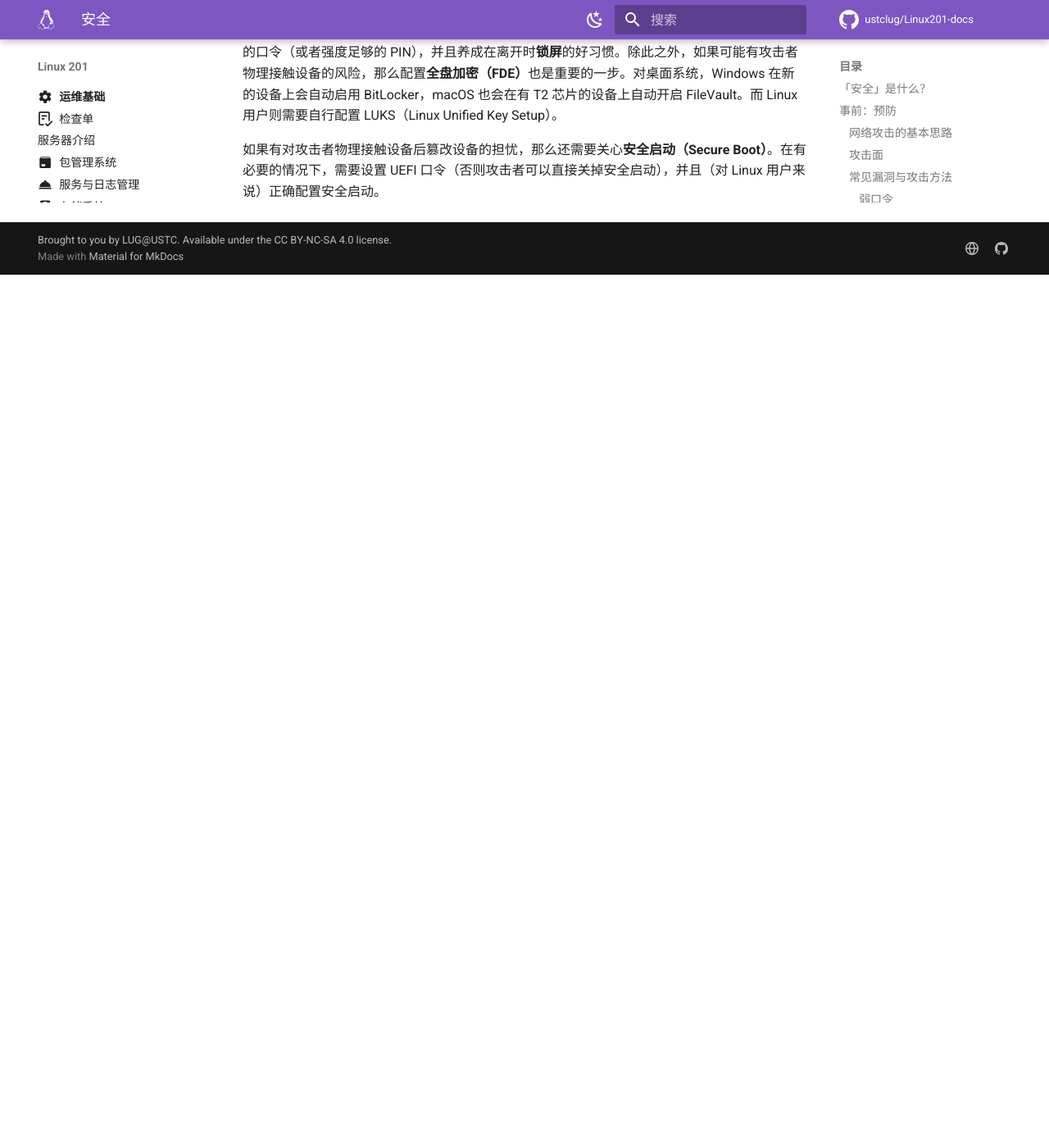
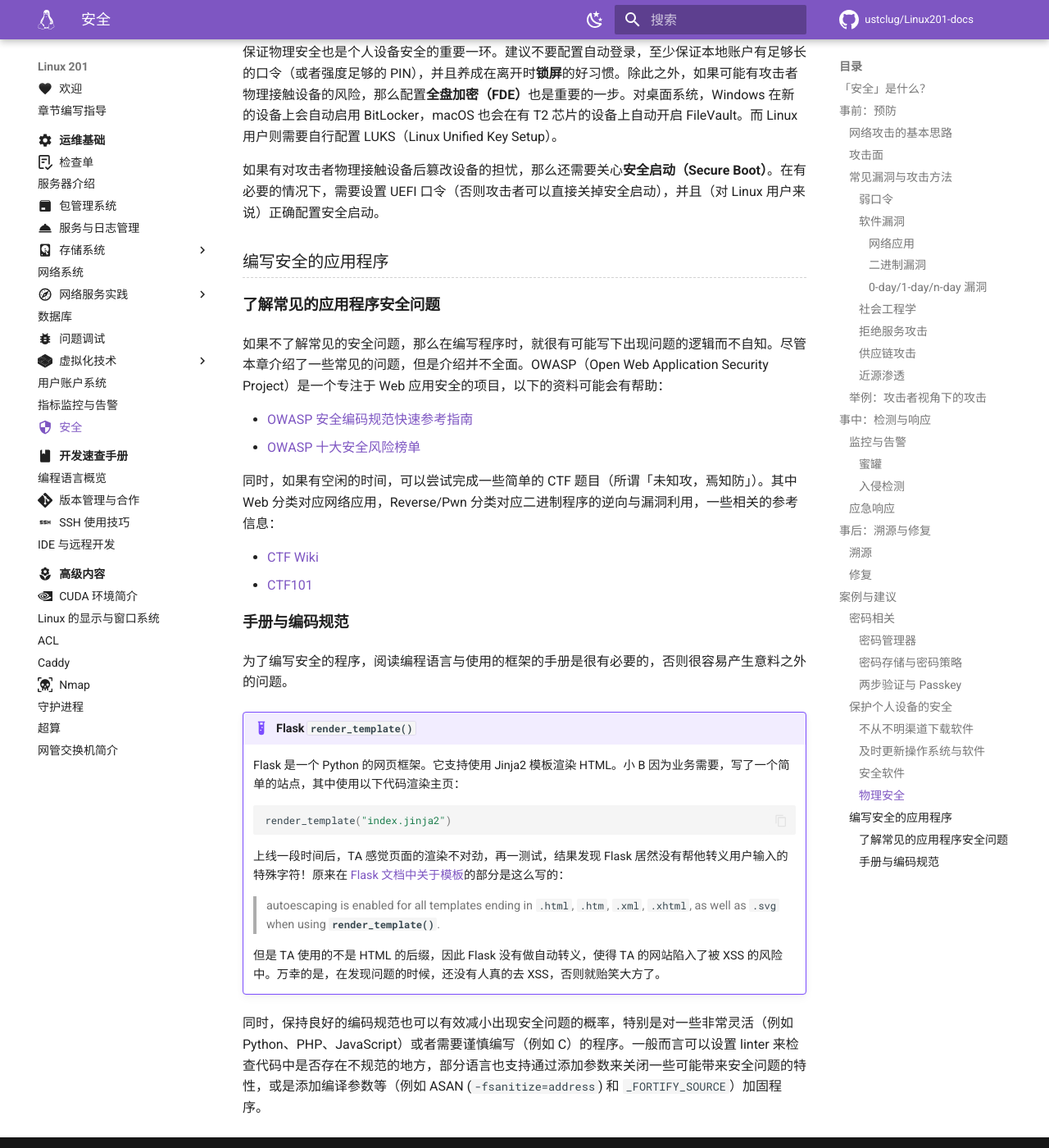
Before and after one commit to ustclug/Linux201-docs, an MkDocs documentation site: the page built from docs/ops/security.md, in a window 1280 px wide and 1400 px high, scrolled down 15147 px. Shown: the whole window at 82% size. Built offline with MkDocs 1.6.1 and Material for MkDocs 9.7.7, drawn with Linux system fonts in a browser that asks for light colours; comment, search, counter and statistics services are not loaded; before the commit the page ends 15482 px from its top, so only the background shows below that; some of the changed text lies outside the part shown.

Commit message:
ops/security: app security

````diff
--- a/docs/ops/security.md
+++ b/docs/ops/security.md
@@ -427,7 +427,7 @@
 - Linux 桌面用户的基数很小，并且大部分使用 Linux 的桌面用户都有着良好的安全习惯。Linux 上最常见的「杀毒软件」ClamAV 的一般用途是在邮件服务器中检查邮件附件是否存在病毒。
 - macOS 默认启用了包括 GateKeeper、XProtect 等安全机制，感染相对困难。
 
-而防火墙的主要作用则是阻止入站连接：一些软件会在本地启动服务器（bind 到 `0.0.0.0`）并且监听端口。如果不做限制，那么所有能够连接到设备的程序都可以与对应的软件交互，这在某些情况下是非预期的，**特别是在校园网等能够获得公网 IP 地址的场合**。某些软件可能会（错误地描述自己）提供「局域网连接」功能，启用功能后将自己设置为允许任意连接。
+而防火墙的主要作用则是阻止入站连接：一些软件会在本地启动服务器（bind 到 `0.0.0.0`）并且监听端口。如果不做限制，那么所有能够连接到设备的程序都可以与对应的软件交互，这在某些情况下是非预期的，**特别是在校园网等能够获得公网 IP 地址的场合**。某些软件可能会（错误地描述自己）的功能只会提供「局域网连接」，而在启用功能后就将自己设置为允许任意连接。如果这样的程序存在安全问题（例如设置了弱密码或无密码），那么外部的攻击者就可以借此入侵。
 
 对于 Linux，可以使用 `netstat -tulnp` 或 `ss -tulnp` 命令检查监听的端口情况。
 
@@ -438,3 +438,37 @@
 保证物理安全也是个人设备安全的重要一环。建议不要配置自动登录，至少保证本地账户有足够长的口令（或者强度足够的 PIN），并且养成在离开时**锁屏**的好习惯。除此之外，如果可能有攻击者物理接触设备的风险，那么配置**全盘加密（FDE）**也是重要的一步。对桌面系统，Windows 在新的设备上会自动启用 BitLocker，macOS 也会在有 T2 芯片的设备上自动开启 FileVault。而 Linux 用户则需要自行配置 LUKS（Linux Unified Key Setup）。
 
 如果有对攻击者物理接触设备后篡改设备的担忧，那么还需要关心**安全启动（Secure Boot）**。在有必要的情况下，需要设置 UEFI 口令（否则攻击者可以直接关掉安全启动），并且（对 Linux 用户来说）正确配置安全启动。
+
+### 编写安全的应用程序 {#write-applications}
+
+#### 了解常见的应用程序安全问题 {#know-vulnerabilities}
+
+如果不了解常见的安全问题，那么在编写程序时，就很有可能写下出现问题的逻辑而不自知。尽管本章介绍了一些常见的问题，但是介绍并不全面。OWASP（Open Web Application Security Project）是一个专注于 Web 应用安全的项目，以下的资料可能会有帮助：
+
+- [OWASP 安全编码规范快速参考指南](https://owasp.org/www-project-secure-coding-practices-quick-reference-guide/)
+- [OWASP 十大安全风险榜单](https://owasp.org/Top10/)
+
+同时，如果有空闲的时间，可以尝试完成一些简单的 CTF 题目（所谓「未知攻，焉知防」）。其中 Web 分类对应网络应用，Reverse/Pwn 分类对应二进制程序的逆向与漏洞利用，一些相关的参考信息：
+
+- [CTF Wiki](https://ctf-wiki.org/)
+- [CTF101](https://ctf101.org/)
+
+#### 手册与编码规范 {#manual-code-guideline}
+
+为了编写安全的程序，阅读编程语言与使用的框架的手册是很有必要的，否则很容易产生意料之外的问题。
+
+!!! example "Flask `render_template()`"
+
+    Flask 是一个 Python 的网页框架。它支持使用 Jinja2 模板渲染 HTML。小 B 因为业务需要，写了一个简单的站点，其中使用以下代码渲染主页：
+
+    ```python
+    render_template("index.jinja2")
+    ```
+
+    上线一段时间后，TA 感觉页面的渲染不对劲，再一测试，结果发现 Flask 居然没有帮他转义用户输入的特殊字符！原来在 [Flask 文档中关于模板](https://flask.palletsprojects.com/en/3.0.x/templating/)的部分是这么写的：
+
+    > autoescaping is enabled for all templates ending in `.html`, `.htm`, `.xml`, `.xhtml`, as well as `.svg` when using **`render_template()`**.
+
+    但是 TA 使用的不是 HTML 的后缀，因此 Flask 没有做自动转义，使得 TA 的网站陷入了被 XSS 的风险中。万幸的是，在发现问题的时候，还没有人真的去 XSS，否则就贻笑大方了。
+
+同时，保持良好的编码规范也可以有效减小出现安全问题的概率，特别是对一些非常灵活（例如 Python、PHP、JavaScript）或者需要谨慎编写（例如 C）的程序。一般而言可以设置 linter 来检查代码中是否存在不规范的地方，部分语言也支持通过添加参数来关闭一些可能带来安全问题的特性，或是添加编译参数等（例如 ASAN (`-fsanitize=address`) 和 `_FORTIFY_SOURCE`）加固程序。
````
